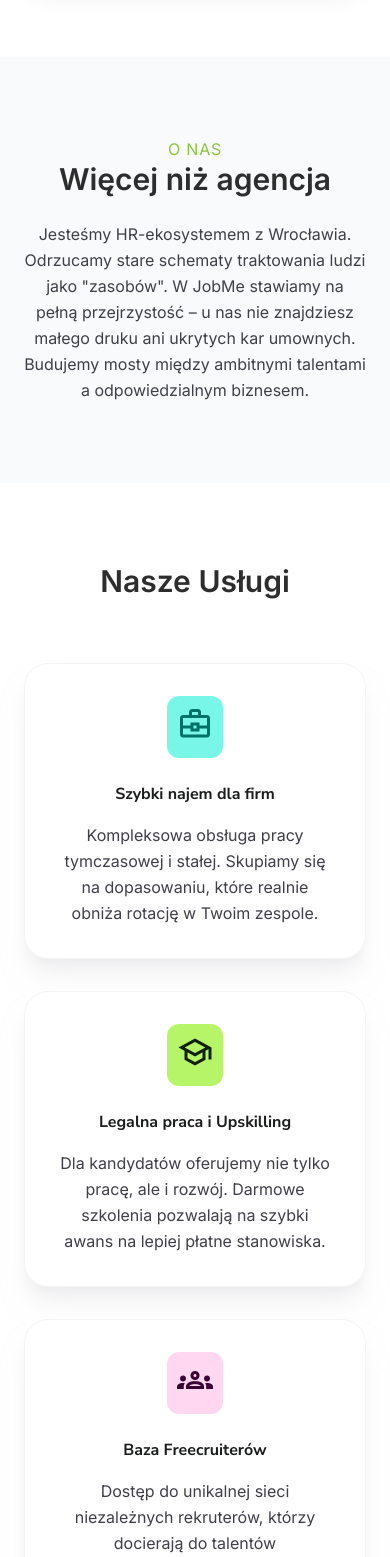
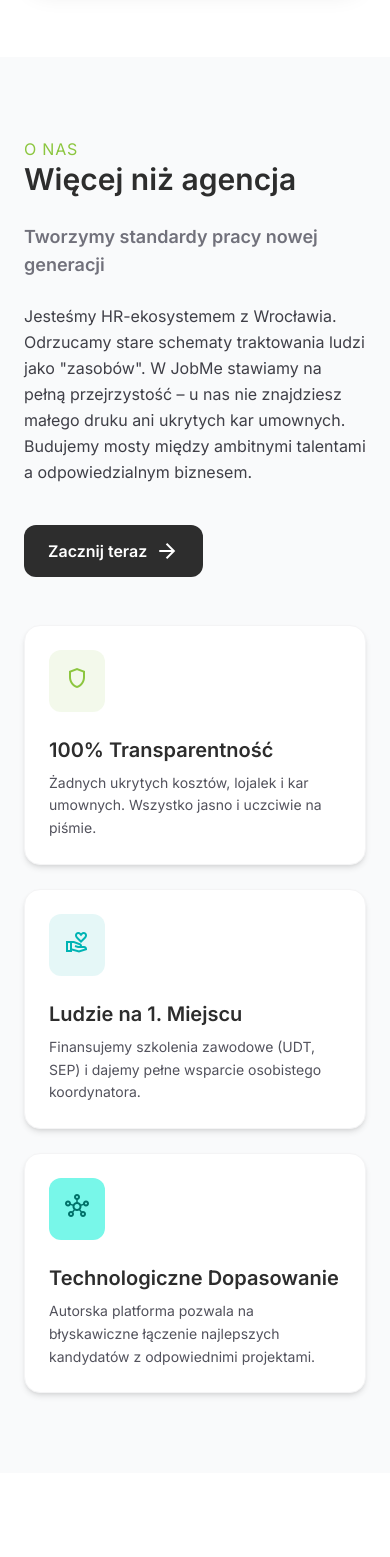
Before and after one commit to jekon33253-cyber/JobMe, a React (Vite) app: page / in a window 390 px wide. Shown: the part 3540-5097 px from the top of the page. Built offline with nearby package versions, Linux system fonts and the light colour scheme.

Commit message:
feat: expand About Us section with responsive 2-column pillars grid

```diff
--- a/src/App.jsx
+++ b/src/App.jsx
@@ -95,14 +95,79 @@ function App() {
       <JobsWidget onApply={(msg) => handleScrollToContact('kandydat', msg)} />
 
       {/* About Section */}
-      <section className="bg-surface-contrast py-20 md:py-24 px-gutter" id="about">
+      <section className="bg-surface-contrast py-20 md:py-28 px-gutter" id="about">
         <FadeIn>
-          <div className="max-w-4xl mx-auto text-center space-y-6">
-            <span className="text-primary font-label-bold text-label-bold uppercase tracking-wider">{t('about.tag')}</span>
-            <h2 className="text-3xl md:text-4xl font-extrabold text-[#2D2D2D]">{t('about.title')}</h2>
-            <p className="font-body-lg text-body-lg text-zinc-700 text-base md:text-lg leading-relaxed">
-              {t('about.desc')}
-            </p>
+          <div className="max-w-7xl mx-auto">
+            <div className="grid grid-cols-1 lg:grid-cols-12 gap-12 items-center">
+
+              {/* Left Column: Title & Mission */}
+              <div className="lg:col-span-5 space-y-6 text-left">
+                <span className="text-primary font-label-bold text-label-bold uppercase tracking-wider">{t('about.tag')}</span>
+                <h2 className="text-3xl md:text-5xl font-extrabold text-[#2D2D2D] leading-tight">
+                  {t('about.title')}
+                </h2>
+                <h3 className="text-lg md:text-xl font-bold text-zinc-500">
+                  {t('about.subtitle')}
+                </h3>
+                <p className="font-body-lg text-body-lg text-zinc-700 leading-relaxed text-base md:text-lg">
+                  {t('about.desc')}
+                </p>
+                <div className="pt-4">
+                  <button
+                    onClick={() => handleScrollToContact('kandydat')}
+                    className="inline-flex items-center gap-2 bg-[#2D2D2D] text-white hover:bg-zinc-800 font-bold px-6 py-3.5 rounded-xl transition-all duration-300 hover:scale-[1.02] cursor-pointer"
+                  >
+                    {t('nav.cta')}
+                    <span className="material-symbols-outlined text-sm">arrow_forward</span>
+                  </button>
+                </div>
+              </div>
+
+              {/* Right Column: 3 Pillars Grid */}
+              <div className="lg:col-span-7 grid grid-cols-1 md:grid-cols-3 lg:grid-cols-1 gap-6">
+
+                {/* Pillar 1 */}
+                <div className="bg-white p-6 md:p-8 rounded-2xl border border-zinc-100 shadow-md hover:shadow-xl hover:-translate-y-1 transition-all duration-300 flex flex-col sm:flex-row gap-6 items-start">
+                  <div className="bg-primary/10 p-4 rounded-xl text-primary shrink-0">
+                    <span className="material-symbols-outlined text-3xl">shield</span>
+                  </div>
+                  <div className="space-y-2 text-left">
+                    <h4 className="text-xl font-bold text-[#2D2D2D]">{t('about.value1Title')}</h4>
+                    <p className="text-zinc-600 text-sm md:text-base leading-relaxed">
+                      {t('about.value1Desc')}
+                    </p>
+                  </div>
+                </div>
+
+                {/* Pillar 2 */}
+                <div className="bg-white p-6 md:p-8 rounded-2xl border border-zinc-100 shadow-md hover:shadow-xl hover:-translate-y-1 transition-all duration-300 flex flex-col sm:flex-row gap-6 items-start">
+                  <div className="bg-[#00B4B4]/10 p-4 rounded-xl text-[#00B4B4] shrink-0">
+                    <span className="material-symbols-outlined text-3xl">volunteer_activism</span>
+                  </div>
+                  <div className="space-y-2 text-left">
+                    <h4 className="text-xl font-bold text-[#2D2D2D]">{t('about.value2Title')}</h4>
+                    <p className="text-zinc-600 text-sm md:text-base leading-relaxed">
+                      {t('about.value2Desc')}
+                    </p>
+                  </div>
+                </div>
+
+                {/* Pillar 3 */}
+                <div className="bg-white p-6 md:p-8 rounded-2xl border border-zinc-100 shadow-md hover:shadow-xl hover:-translate-y-1 transition-all duration-300 flex flex-col sm:flex-row gap-6 items-start">
+                  <div className="bg-secondary-container p-4 rounded-xl text-on-secondary-container shrink-0">
+                    <span className="material-symbols-outlined text-3xl">hub</span>
+                  </div>
+                  <div className="space-y-2 text-left">
+                    <h4 className="text-xl font-bold text-[#2D2D2D]">{t('about.value3Title')}</h4>
+                    <p className="text-zinc-600 text-sm md:text-base leading-relaxed">
+                      {t('about.value3Desc')}
+                    </p>
+                  </div>
+                </div>
+
+              </div>
+
+            </div>
           </div>
         </FadeIn>
       </section>
--- a/src/locales/translations.js
+++ b/src/locales/translations.js
@@ -30,7 +30,14 @@ export const translations = {
     about: {
       tag: "O nas",
       title: "Więcej niż agencja",
-      desc: "Jesteśmy HR-ekosystemem z Wrocławia. Odrzucamy stare schematy traktowania ludzi jako \"zasobów\". W JobMe stawiamy na pełną przejrzystość – u nas nie znajdziesz małego druku ani ukrytych kar umownych. Budujemy mosty między ambitnymi talentami a odpowiedzialnym biznesem."
+      subtitle: "Tworzymy standardy pracy nowej generacji",
+      desc: "Jesteśmy HR-ekosystemem z Wrocławia. Odrzucamy stare schematy traktowania ludzi jako \"zasobów\". W JobMe stawiamy na pełną przejrzystość – u nas nie znajdziesz małego druku ani ukrytych kar umownych. Budujemy mosty między ambitnymi talentami a odpowiedzialnym biznesem.",
+      value1Title: "100% Transparentność",
+      value1Desc: "Żadnych ukrytych kosztów, lojalek i kar umownych. Wszystko jasno i uczciwie na piśmie.",
+      value2Title: "Ludzie na 1. Miejscu",
+      value2Desc: "Finansujemy szkolenia zawodowe (UDT, SEP) i dajemy pełne wsparcie osobistego koordynatora.",
+      value3Title: "Technologiczne Dopasowanie",
+      value3Desc: "Autorska platforma pozwala na błyskawiczne łączenie najlepszych kandydatów z odpowiednimi projektami."
     },
     services: {
       title: "Nasze Usługi",
@@ -244,7 +251,14 @@ export const translations = {
     about: {
       tag: "Про нас",
       title: "Більше ніж агенція",
-      desc: "Ми — HR-екосистема з Вроцлава. Ми відкидаємо старі схеми ставлення до людей як до «ресурсів». В JobMe ми робимо ставку на повну прозорість — у нас ви не знайдете дрібного шрифту чи прихованих штрафів. Ми будуємо мости між амбітними талантами та відповідальним бізнесом."
+      subtitle: "Створюємо стандарти праці нового покоління",
+      desc: "Ми — HR-екосистема з Вроцлава. Ми відкидаємо старі схеми ставлення до людей як до «ресурсів». В JobMe ми робимо ставку на повну прозорість — у нас ви не знайдете дрібного шрифту чи прихованих штрафів. Ми будуємо мости між амбітними талантами та відповідальним бізнесом.",
+      value1Title: "100% Прозорість",
+      value1Desc: "Жодних прихованих витрат та штрафів у договорі. Все чітко та чесно на папері.",
+      value2Title: "Люди на 1-му місці",
+      value2Desc: "Фінансуємо професійне навчання (UDT, SEP) та надаємо повну підтримку особистого координатора.",
+      value3Title: "Технологічний підбір",
+      value3Desc: "Власна платформа дозволяє миттєво поєднувати найкращих кандидатів із відповідними проєктами."
     },
     services: {
       title: "Наші послуги",
@@ -458,7 +472,14 @@ export const translations = {
     about: {
       tag: "About us",
       title: "More than an agency",
-      desc: "We are an HR ecosystem from Wrocław. We reject old patterns of treating people as 'resources'. At JobMe, we focus on full transparency - you won't find small print or hidden contractual penalties with us. We build bridges between ambitious talents and responsible business."
+      subtitle: "We create next-generation work standards",
+      desc: "We are an HR ecosystem from Wrocław. We reject old patterns of treating people as 'resources'. At JobMe, we focus on full transparency - you won't find small print or hidden contractual penalties with us. We build bridges between ambitious talents and responsible business.",
+      value1Title: "100% Transparency",
+      value1Desc: "No hidden costs, loyalty bonds or contractual penalties. Everything clear and fair in writing.",
+      value2Title: "People First",
+      value2Desc: "We finance professional training (UDT, SEP) and provide full support from a personal coordinator.",
+      value3Title: "Tech-Driven Matching",
+      value3Desc: "Our proprietary platform allows for instant connection between the best candidates and the right projects."
     },
     services: {
       title: "Our Services",
```
